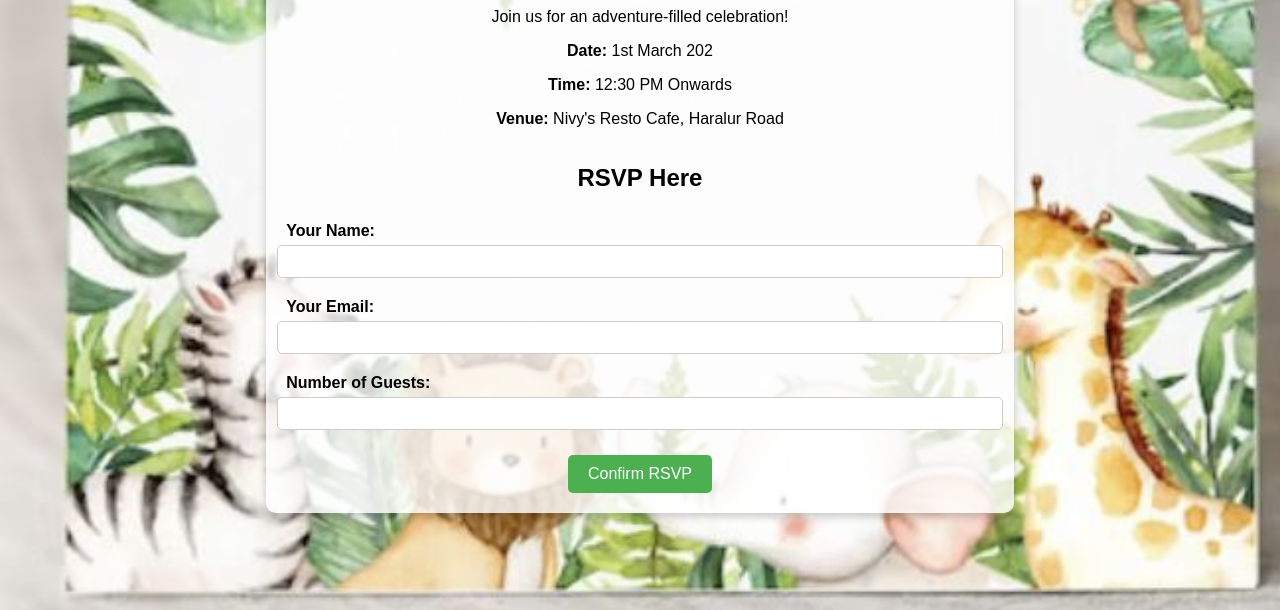
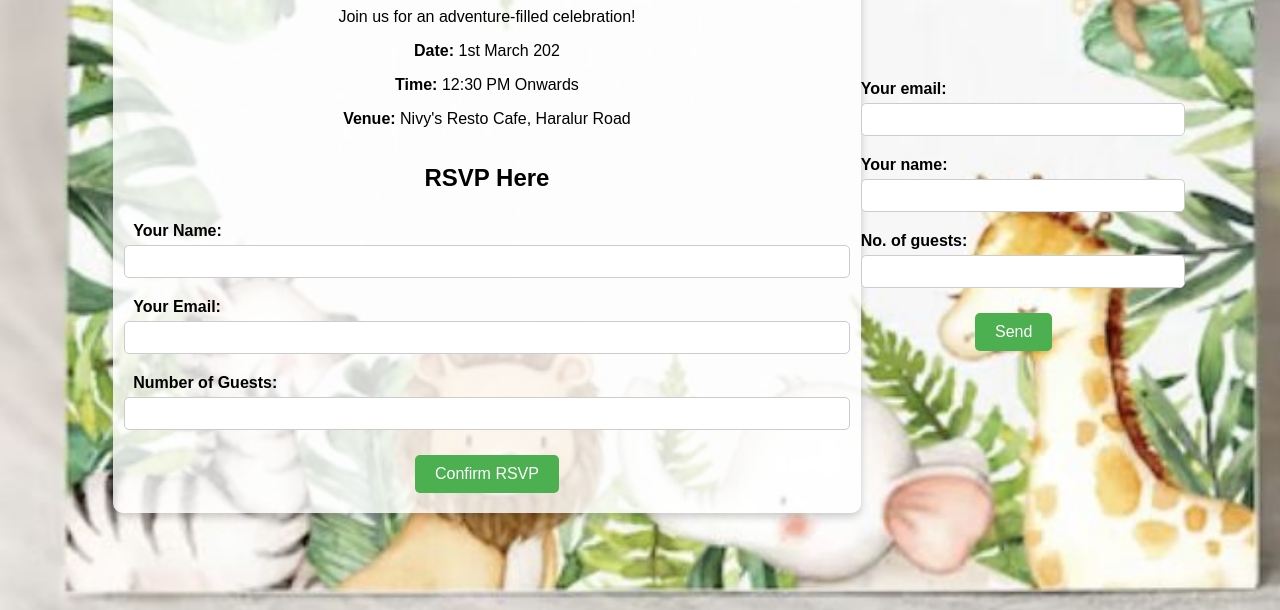
Before and after one commit to SnehaMicrosoft/VedBirthdayInvite, a plain HTML site: page index.html in a window 1280 px wide. Shown: the part 190-800 px from the top of the page. Drawn offline with Linux system fonts and the light colour scheme.

Commit message:
Update index.html

```diff
--- a/index.html
+++ b/index.html
@@ -81,4 +81,23 @@
         </form>
     </div>
 </body>
+<form
+  action="https://formspree.io/f/xldgoybq"
+  method="POST"
+>
+  <label>
+    Your email:
+    <input type="email" name="email">
+  </label>
+  <label>
+    Your name:
+    <input type="text" id="name" name="name" required>
+  </label>
+    <label>
+    No. of guests:
+    <input type="number" id="guests" min="1" required>
+  </label>
+  <!-- your other form fields go here -->
+  <button type="submit">Send</button>
+</form>
 </html>
```
